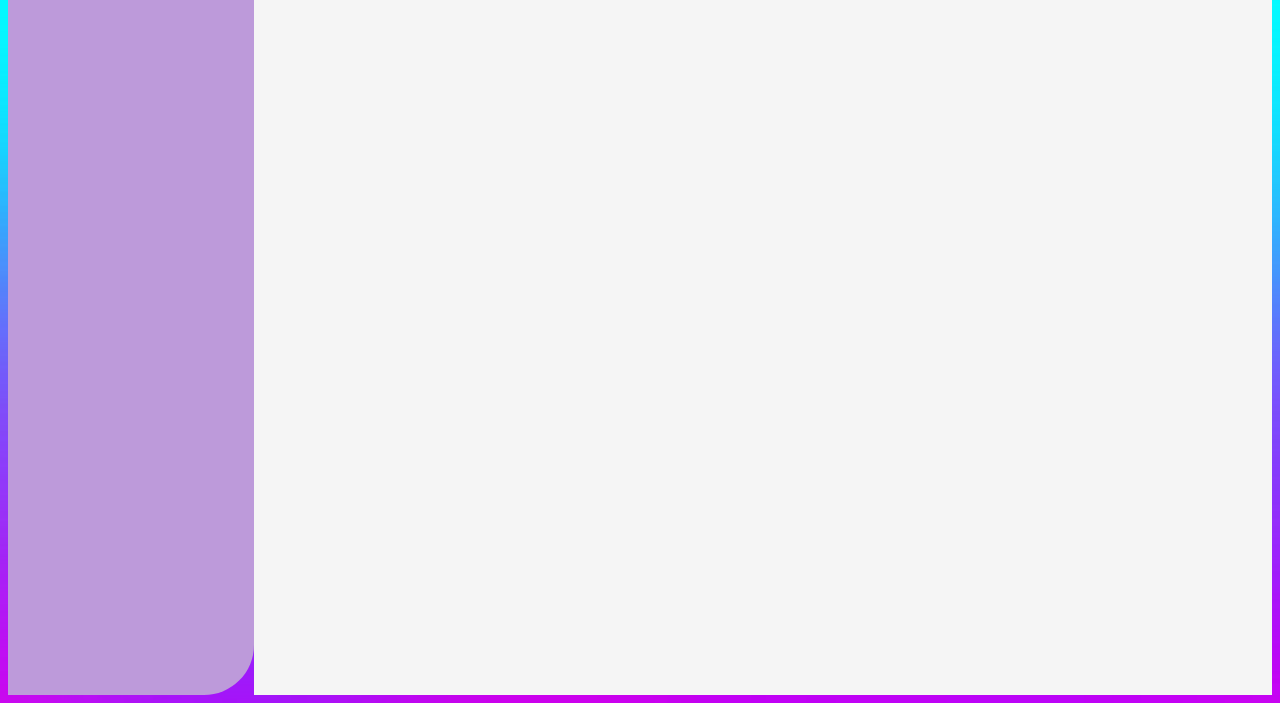
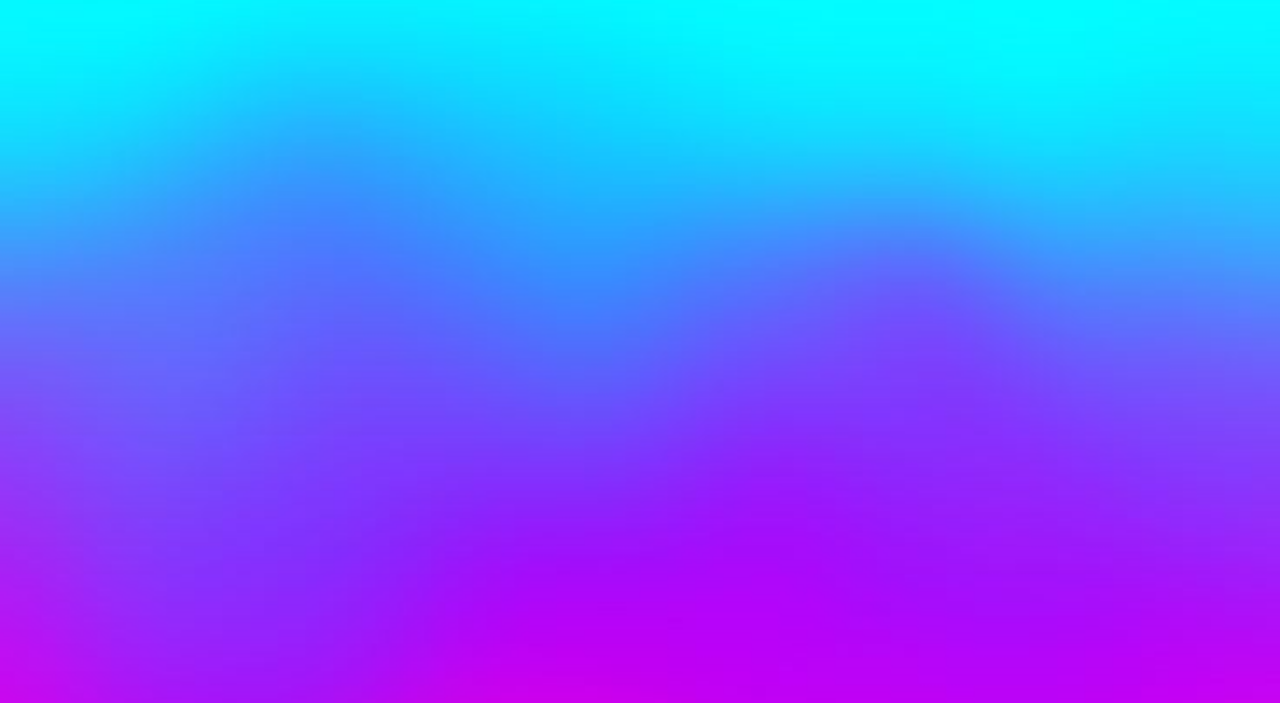
Before and after one commit to ritsondev16/WORKING-IN-HOUSE, a plain HTML site: page cadastre/index.html in a window 1280 px wide. Shown: the part 233-936 px from the top of the page. Drawn offline with Linux system fonts and the light colour scheme.

Commit message:
estilização do css

```diff
--- a/cadastre/style.css
+++ b/cadastre/style.css
@@ -10,13 +10,13 @@ border-radius: 30px;
 
 }
 .d-words{
- background-color: whitesmoke;
+ background-color: transparent;
  width:1100px ;
  border-top-right-radius: -30px;
 }
 .d-colors{
 
-    background-color: rgb(189, 154, 218);
+    background-color: transparent;
     width: 480px;
     border-bottom-right-radius: 50px;
     border-top-right-radius: 50px;
```
